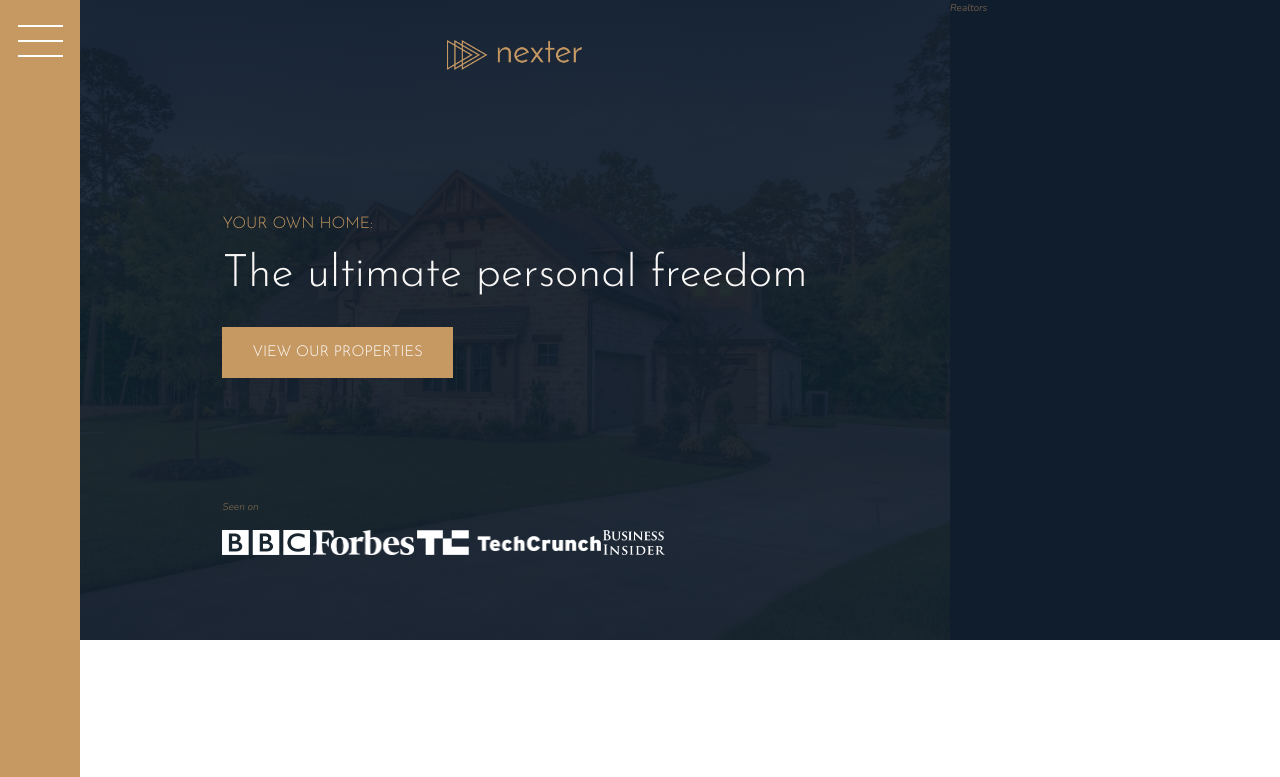
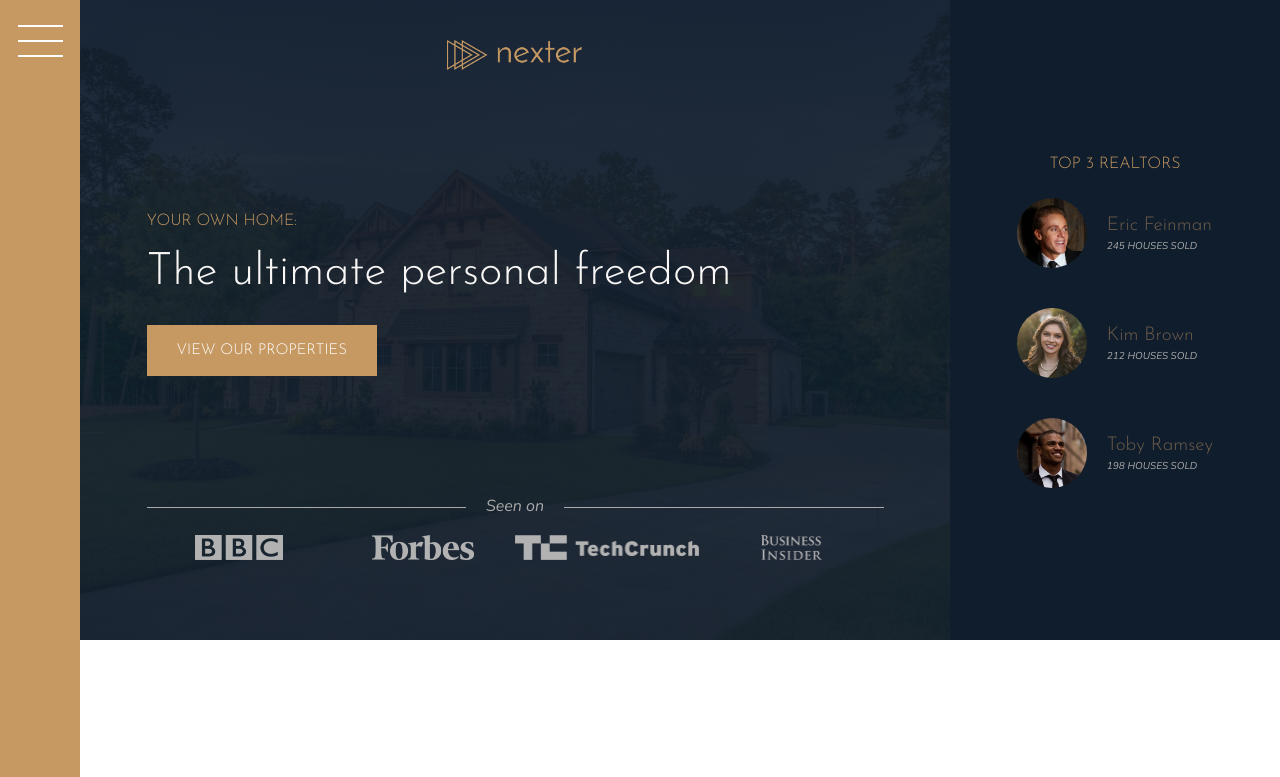
Before and after one commit to aszucsak/scss-grid, a website: page index.html in a window 1280 px wide. Shown: the top 777 px of the page. Drawn offline with nearby package versions, Linux system fonts and the light colour scheme.

Commit message:
complete markup and basic style

```diff
--- a/index.html
+++ b/index.html
@@ -29,7 +29,24 @@
         </div>
     </header>
     <div class="realtors">
-        Realtors
+        <h3 class="heading-3">Top 3 Realtors</h3>
+        <div class="realtors__list">
+            <img src="img/realtor-1.jpeg" alt="realtor 1" class="realtors__img">
+            <div class="realtors__details">
+                <h4 class="heading-4 heading4--light">Eric Feinman</h4>
+                <p class="realtors__sold">245 houses sold</p>
+            </div>
+            <img src="img/realtor-2.jpeg" alt="realtor 2" class="realtors__img">
+            <div class="realtors__details">
+                <h4 class="heading-4 heading4--light">Kim Brown</h4>
+                <p class="realtors__sold">212 houses sold</p>
+            </div>
+            <img src="img/realtor-3.jpeg" alt="realtor 3" class="realtors__img">
+            <div class="realtors__details">
+                <h4 class="heading-4 heading4--light">Toby Ramsey</h4>
+                <p class="realtors__sold">198 houses sold</p>
+            </div>
+        </div>
     </div>
 
     <section class="features">
--- a/sass/_header.scss
+++ b/sass/_header.scss
@@ -24,12 +24,32 @@
     }
 
     &__seenon-text {
+        display: grid;
+        grid-template-columns: 1fr max-content 1fr;
+        align-items: center;
+        grid-column-gap: 2rem;
 
+        font-size: 1.6rem;
+        color: $color-grey-light-2;
+
+        &:before,
+        &:after {
+            content: "";
+            height: 1px;
+            display: block;
+            background-color: currentColor;
+        }
     }
 
     &__seenon-logos {
+        display: grid;
+        grid-template-columns: repeat(4, 1fr);
+        grid-column-gap: 3-rem;
+        justify-items: center;
+
         img {
             height: 2.5rem;
+            filter: brightness(70%);
         }
     }
 }
--- a/sass/_realtors.scss
+++ b/sass/_realtors.scss
@@ -1,4 +1,31 @@
 .realtors {
     background-color: $color-secondary;
     grid-column: col-start 7 / full-end;
+    padding: 3rem;
+
+    display: grid;
+    align-content: center;
+    justify-content: center;
+    justify-items: center;
+    grid-row-gap: 2rem;
+
+    &__list {
+        display: grid;
+        grid-template-columns: min-content max-content;
+        grid-column-gap: 2rem;
+        grid-row-gap: 5vh;
+        align-items: center;
+    }
+
+    &__img {
+        width: 7rem;
+        border-radius: 50%;
+        display: block;
+    }
+
+    &__sold {
+        text-transform: uppercase;
+        color: $color-grey-light-2;
+        margin-top: -3px;
+    }
 }
```
Also changed, not shown: css/main.css.
